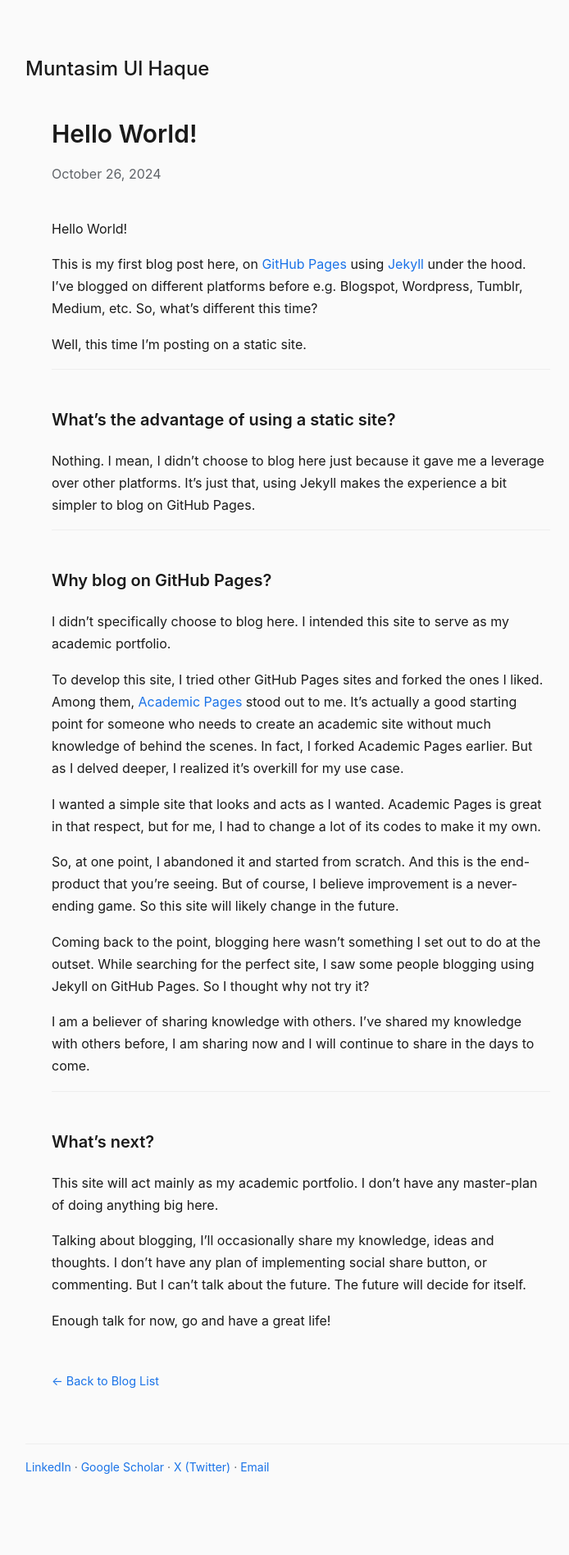
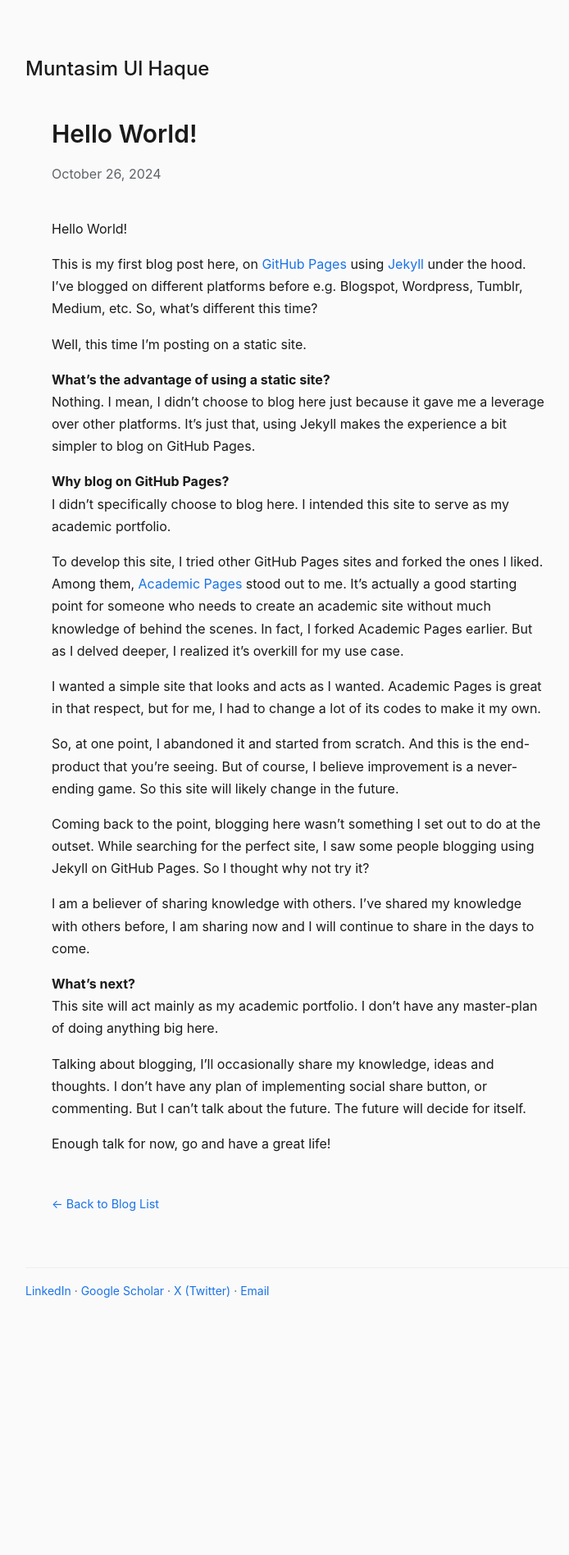
Before and after one commit to muntasimulhaque/muntasimulhaque.github.io, a Jekyll site: the page built from _posts/2024-10-26-hello-world.md, in a window 1280 px wide. Shown: the whole page at 82% size, without its empty margins (273-967 px from the left). Built offline with Jekyll 4.4.1, drawn with Linux system fonts in a browser that asks for light colours; after the commit the page ends 1682 px from its top, so only the background shows below that.

Commit message:
removed separator from posts

```diff
--- a/_layouts/default.html
+++ b/_layouts/default.html
@@ -9,7 +9,7 @@
   {% seo title=false %}
   <link rel="preload" href="{{ '/assets/css/style.css' | relative_url }}" as="style">
 </head>
-<body>
+<body class="layout-{{ page.layout | default: 'page' }}">
   <div class="site-header">
     <a href="/" class="site-title">Muntasim Ul Haque</a>
   </div>
--- a/assets/css/style.css
+++ b/assets/css/style.css
@@ -1,10 +1,10 @@
 :root {
   /* Colors */
-  --color-text: #1a1a1a; /* Slightly softer than pure black */
-  --color-background: #fafafa; /* Warmer light gray */
-  --color-link: #1a73e8; /* More accessible blue */
+  --color-text: #1a1a1a;
+  --color-background: #fafafa;
+  --color-link: #1a73e8;
   --color-link-hover: #0d5bba;
-  --color-muted: #5f6368; /* Better contrast ratio */
+  --color-muted: #5f6368;
   --color-border: #eee;
   --color-section-border: #ddd;
 
@@ -23,7 +23,6 @@
   box-sizing: border-box;
 }
 
-/* Add will-change for smooth scrolling */
 html {
   scroll-behavior: smooth;
   will-change: scroll-position;
@@ -32,11 +31,10 @@ html {
 body {
   font-family: -apple-system, BlinkMacSystemFont, "Segoe UI", Roboto, "Helvetica Neue", Arial, sans-serif;
   font-size: 16px;
-  line-height: 1.65; /* Better paragraph readability */
+  line-height: 1.65;
   color: var(--color-text);
   background-color: var(--color-background);
 
-  /* Grid Layout */
   display: grid;
   grid-template-columns:
     minmax(var(--grid-padding), 1fr)
@@ -46,7 +44,6 @@ body {
   padding: var(--vertical-spacing) 0 calc(var(--vertical-spacing) + 1rem);
 }
 
-/* Site header styling */
 .site-header {
   grid-column: 2;
   margin-bottom: 2.0rem;
@@ -61,16 +58,14 @@ body {
   text-decoration: none;
 }
 
-/* Main content area */
 main {
   grid-column: 2;
 }
 
-/* Blog post styling */
 .post {
   line-height: 1.7;
-  max-width: 38rem; /* Optimal reading width */
-  margin: 0 auto; /* Center content */
+  max-width: 38rem;
+  margin: 0 auto;
 }
 
 .post img {
@@ -89,7 +84,6 @@ main {
   margin-bottom: 2.5rem;
 }
 
-/* Back to blog link */
 .navigation-links {
   margin-top: 3rem;
 }
@@ -107,7 +101,6 @@ main {
   text-decoration: underline;
 }
 
-/* Footer */
 footer {
   grid-column: 2;
   margin-top: 3rem;
@@ -117,17 +110,15 @@ footer {
   padding-top: 1rem;
 }
 
-/* Gentle hover effect for footer links */
 footer a:hover {
-  opacity: 0.9;
+  opacity: 0.8;
 }
 
-/* Typography */
 h2 {
   font-size: 1.875rem;
   font-weight: 600;
   margin-bottom: 1rem;
-  line-height: 1.3; /* Tighter heading spacing */
+  line-height: 1.3;
 }
 
 h3 {
@@ -135,11 +126,11 @@ h3 {
   font-weight: 600;
   margin-top: 1.5rem;
   margin-bottom: 0.75rem;
-  line-height: 1.3; /* Tighter heading spacing */
+  line-height: 1.3;
 }
 
-/* h4 is now the main section separator */
-main h4 {
+/* Apply separator styles to h4, but NOT on post pages */
+body:not(.layout-post) main h4 {
   font-size: 1.25rem;
   font-weight: 600;
   line-height: 1.3;
@@ -148,14 +139,13 @@ main h4 {
   border-top: 1px solid var(--color-border);
 }
 
-/* Removes top border from the very first heading */
-main > h4:first-of-type {
+body:not(.layout-post) main > h4:first-of-type {
   border-top: none;
   padding-top: 0;
 }
 
-/* Hides the "Introduction" heading but keeps it for screen readers */
-main > h4:first-of-type {
+/* Hide the "Introduction" heading on the main page */
+body.layout-default main > h4:first-of-type {
     clip: rect(0 0 0 0);
     clip-path: inset(50%);
     height: 1px;
@@ -173,7 +163,6 @@ strong, b {
   font-weight: 600;
 }
 
-/* Lists */
 ul {
   list-style-type: disc;
   padding-left: 1.5rem;
@@ -190,7 +179,6 @@ li {
   margin: 0.25rem 0;
 }
 
-/* Links */
 a {
   color: var(--color-link);
   text-decoration: none;
@@ -202,14 +190,6 @@ a:hover {
   color: var(--color-link-hover);
 }
 
-/* REMOVED - Timeline styles are no longer used */
-/* ul.timeline ... */
-
-
-/* REMOVED - Horizontal rule is no longer used for sections */
-/* hr { ... } */
-
-/* Responsive adjustments */
 @media (max-width: 600px) {
   :root {
     --grid-padding: 0.75rem;
```
